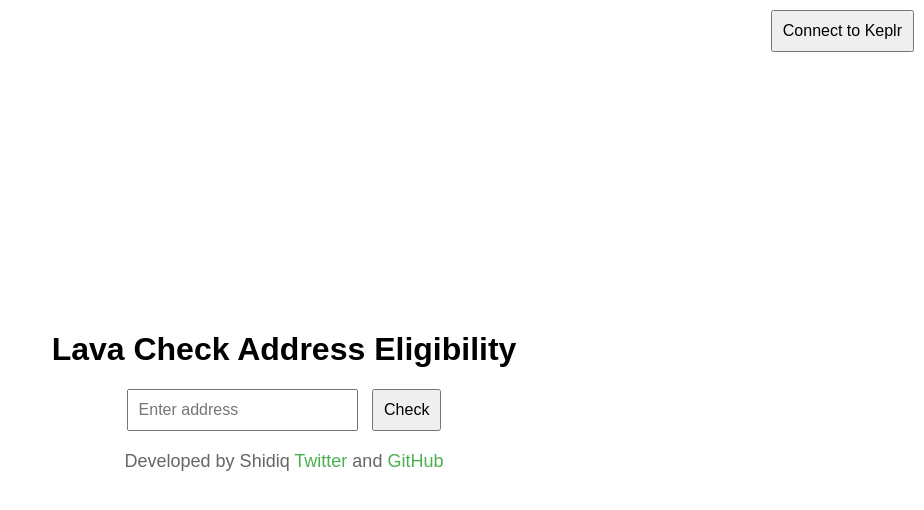
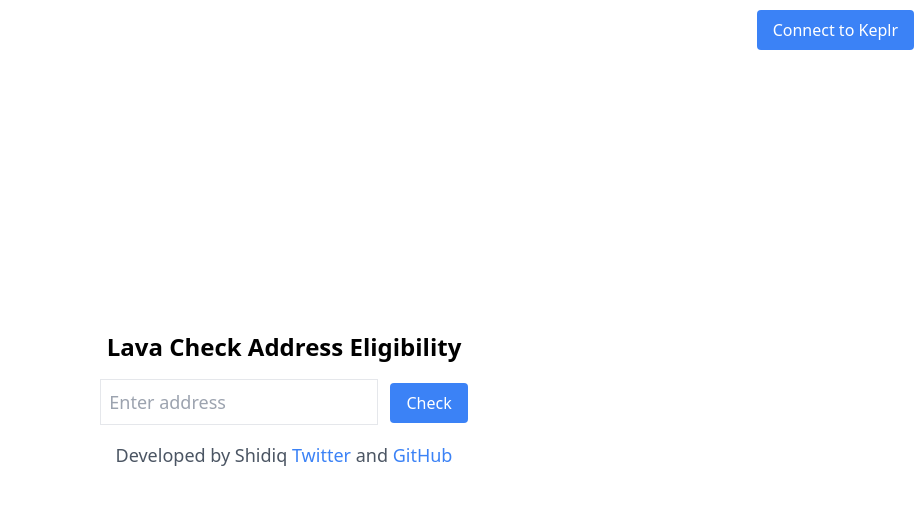
Before and after one commit to shidiqmuh0/lava-checker, a website: page index.html in a window 1280 px wide. Shown: the whole page, without its empty margins (356-1280 px from the left). Drawn offline with nearby package versions, Linux system fonts and the light colour scheme.

Commit message:
first commit

```diff
--- a/index.html
+++ b/index.html
@@ -4,59 +4,8 @@
     <meta charset="UTF-8">
     <meta name="viewport" content="width=device-width, initial-scale=1.0">
     <title>Lava Address Eligibility Checker</title>
+    <script src="https://cdn.tailwindcss.com"></script>
     <style>
-        body {
-            font-family: Arial, sans-serif;
-            display: flex;
-            justify-content: center;
-            align-items: center;
-            height: 100vh;
-            margin: 0;
-        }
-        .container {
-            text-align: center;
-            position: relative;
-            width: 100%;
-        }
-        .header {
-            position: absolute;
-            top: 10px;
-            right: 10px;
-        }
-        input {
-            padding: 10px;
-            font-size: 16px;
-        }
-        button {
-            padding: 10px;
-            font-size: 16px;
-            margin-left: 10px;
-        }
-        #result {
-            margin-top: 20px;
-            font-size: 18px;
-            color: green;
-        }
-        /* Credits */
-        #credits {
-            text-align: center;
-            margin-top: 20px;
-        }
-
-        #credits p {
-            font-size: 18px;
-            color: #666;
-        }
-
-        #credits a {
-            color: #4CAF50;
-            text-decoration: none;
-        }
-
-        #credits a:hover {
-            text-decoration: underline;
-        }
-
         #keplrButton, #copyAddressButton {
             position: fixed;
             top: 10px;
@@ -64,18 +13,18 @@
         }
     </style>
 </head>
-<body>
-    <div class="container">
-        <div class="header">
-            <button id="keplrButton" onclick="connectKeplr()">Connect to Keplr</button>
-            <button id="copyAddressButton" onclick="copyAddress()" style="display: none;">Copy Address</button>
+<body class="flex items-center justify-center h-screen">
+    <div class="container text-center relative w-full">
+        <div class="header absolute top-2 right-2">
+            <button id="keplrButton" onclick="connectKeplr()" class="bg-blue-500 text-white py-2 px-4 rounded">Connect to Keplr</button>
+            <button id="copyAddressButton" onclick="copyAddress()" class="bg-green-500 text-white py-2 px-4 rounded hidden">Copy Address</button>
         </div>
-        <h1>Lava Check Address Eligibility</h1>
-        <input type="text" id="addressInput" placeholder="Enter address">
-        <button onclick="checkAddress()">Check</button>
-        <div id="result"></div>
-        <div id="credits">
-            <p>Developed by Shidiq <a href="https://twitter.com/shdqm0" target="_blank">Twitter</a> and <a href="https://github.com/shidiqmuh0" target="_blank">GitHub</a></p>
+        <h1 class="text-2xl font-bold mb-4">Lava Check Address Eligibility</h1>
+        <input type="text" id="addressInput" placeholder="Enter address" class="border p-2 text-lg">
+        <button onclick="checkAddress()" class="bg-blue-500 text-white py-2 px-4 ml-2 rounded">Check</button>
+        <div id="result" class="mt-4 text-lg"></div>
+        <div id="credits" class="mt-4 text-lg text-gray-600">
+            <p>Developed by Shidiq <a href="https://twitter.com/shdqm0" target="_blank" class="text-blue-500">Twitter</a> and <a href="https://github.com/shidiqmuh0" target="_blank" class="text-blue-500">GitHub</a></p>
         </div>
     </div>
 
@@ -90,10 +39,12 @@
 
             if (isEligible) {
                 resultElement.textContent = 'Address is eligible';
-                resultElement.style.color = 'green';
+                resultElement.classList.remove('text-red-500');
+                resultElement.classList.add('text-green-500');
             } else {
                 resultElement.textContent = 'Address is not eligible';
-                resultElement.style.color = 'red';
+                resultElement.classList.remove('text-green-500');
+                resultElement.classList.add('text-red-500');
             }
         }
 
@@ -174,8 +125,8 @@
                     await window.keplr.enable(chainId);
 
                     alert("Connected to Keplr and chain information added.");
-                    document.getElementById('keplrButton').style.display = 'none';
-                    document.getElementById('copyAddressButton').style.display = 'inline';
+                    document.getElementById('keplrButton').classList.add('hidden');
+                    document.getElementById('copyAddressButton').classList.remove('hidden');
 
                     // Get the address and save it for later use
                     const offlineSigner = window.getOfflineSigner(chainId);
```
